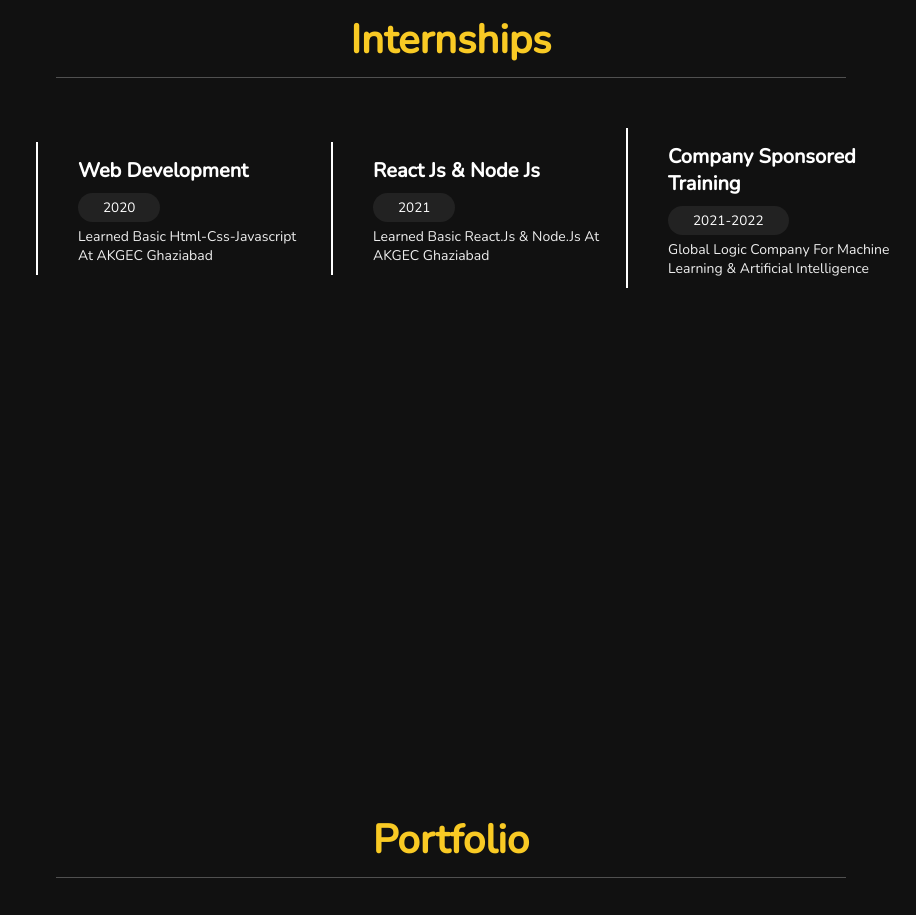
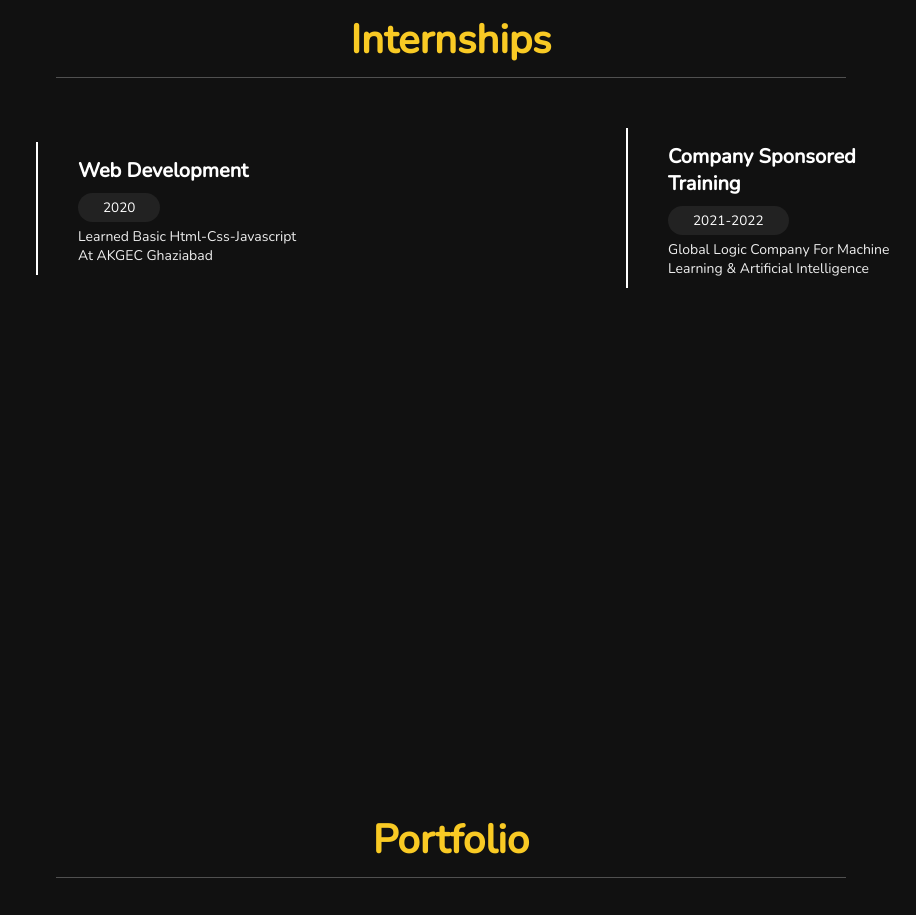
Before and after one commit to vishalchaurasia/Responsive-Portfolio, a plain HTML site: page index.html in a window 1280 px wide. Shown: the part 4007-4922 px from the top of the page, without its empty margins (364-1280 px from the left). Drawn offline with nearby package versions, Linux system fonts and the light colour scheme; files whose address does not match are found by name.

Commit message:
Update index.html

```diff
--- a/index.html
+++ b/index.html
@@ -221,14 +221,6 @@
            </div>
            <div class="box">
 
-             <h3>React js & Node js</h3>
-             <br>
-             <span>2021</span>
-             <br>
-             <p>Learned basic React.js & Node.js at AKGEC Ghaziabad</p>
-           </div>
-           <div class="box">
-
              <h3>Company sponsored training </h3>
              <br>
              <span>2021-2022</span>
```
